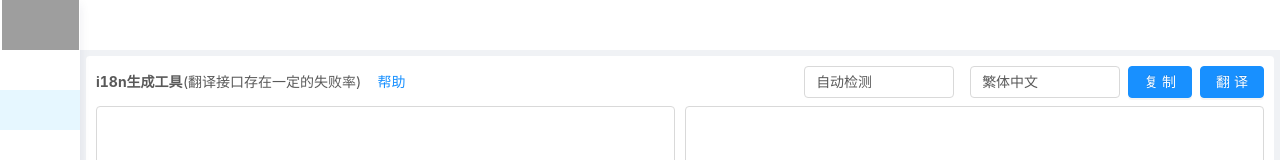
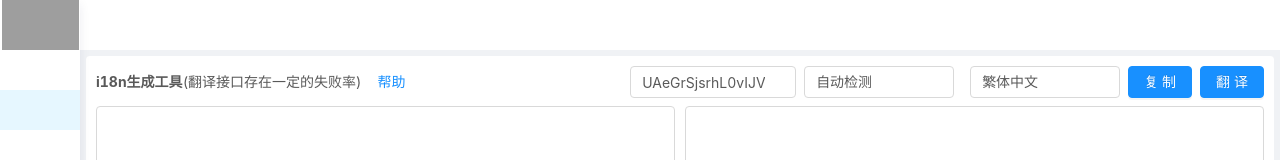
Before and after one commit to varnew/auxiliary_stage_workbench, a Vue app: page /translate in a window 1280 px wide. Shown: the top 160 px of the page. Built offline with nearby package versions, Linux system fonts and the light colour scheme; grey boxes are pictures that could not be loaded.

Commit message:
feat(ALL): 修改翻译接口

```diff
--- a/src/views/Fanyi/index.vue
+++ b/src/views/Fanyi/index.vue
@@ -8,6 +8,7 @@ export default {
   name: "fanyi",
   data() {
     return {
+      token: "UAeGrSjsrhL0vIJV",
       from: "auto",
       to: "cht",
       content: "",
@@ -53,7 +54,7 @@ export default {
       const sourceList = this.content.split(/[(\r\n)\r\n]+/);
       this.loading.seatch = true;
       const res = await axios.get(
-        `/api/fanyi?from=${this.form}&to=${this.to}&q=${this.content}&token=${this.token}`
+        `/api/fanyi?from=${this.from}&to=${this.to}&q=${this.content}&token=${this.token}`
       );
       // const res = await axios.post(`/api/fanyi`, {
       //   from: this.from,
@@ -103,6 +104,7 @@ export default {
             </a-button>
           </span>
           <a-space>
+            <a-input vModel={this.token} style="width: 166px;" allowClear />
             {renderSelect("from", FANYI)}
             <a-icon type="swap" />
             {renderSelect("to", FANYI)}
```
